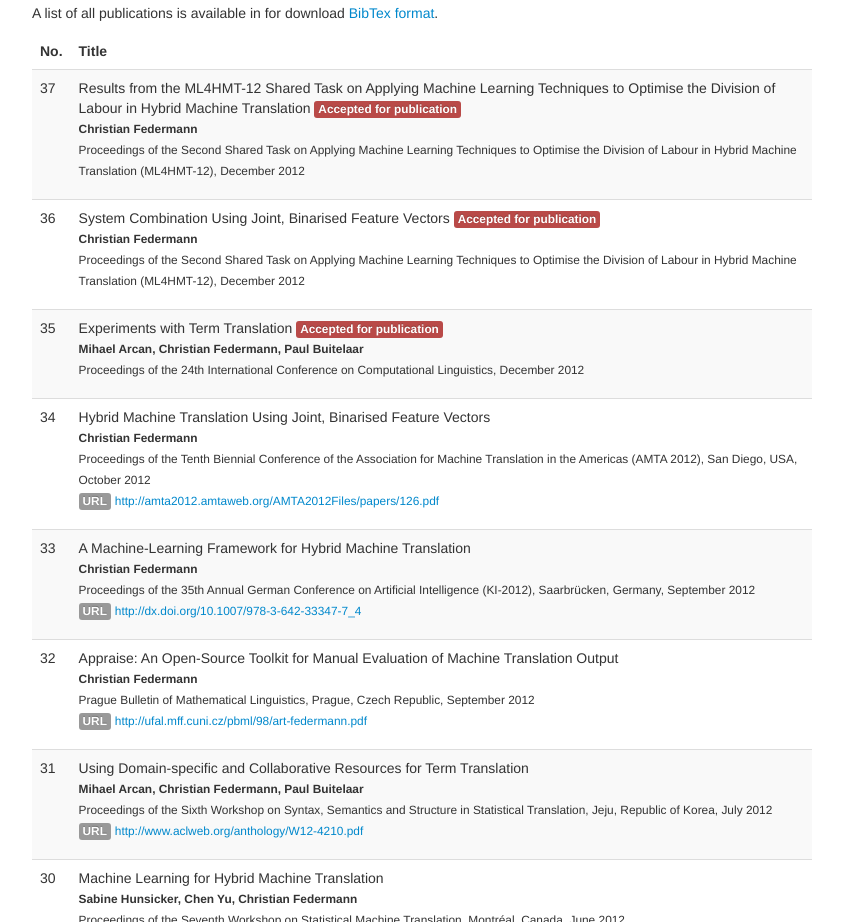
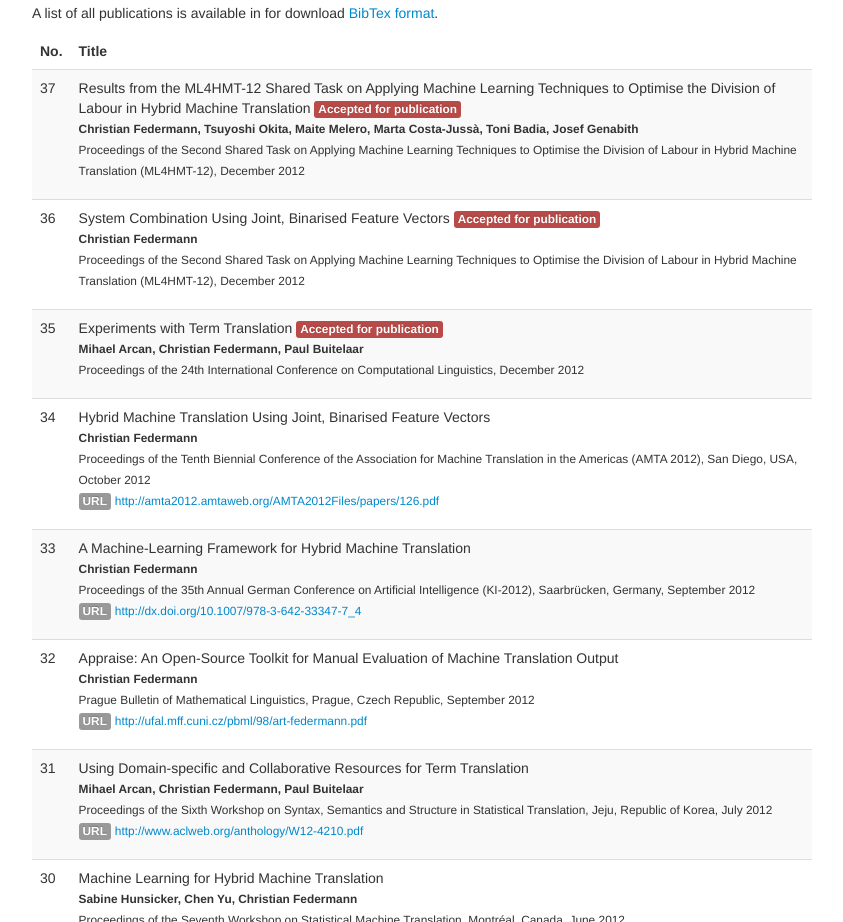
Before and after one commit to cfedermann/research-page, a plain HTML site: page index.html in a window 1280 px wide. Shown: the part 819-1741 px from the top of the page, without its empty margins (298-1141 px from the left). Drawn offline with Linux system fonts and the light colour scheme.

Commit message:
Updated authors for ML4HMT-12 results overview paper.

```diff
--- a/index.html
+++ b/index.html
@@ -114,7 +114,7 @@ and submitted my diploma thesis in July 2007. My PhD project is titled
                 <tr>
                   <td>37</td>
                   <td>
-                    <p>Results from the ML4HMT-12 Shared Task on Applying Machine Learning Techniques to Optimise the Division of Labour in Hybrid Machine Translation <span class="label  label-important">Accepted for publication</span><br/><strong><small>Christian Federmann</small></strong><br/><small>Proceedings of the Second Shared Task on Applying Machine Learning Techniques to Optimise the Division of Labour in Hybrid Machine Translation (ML4HMT-12), December 2012</small></p>
+                    <p>Results from the ML4HMT-12 Shared Task on Applying Machine Learning Techniques to Optimise the Division of Labour in Hybrid Machine Translation <span class="label  label-important">Accepted for publication</span><br/><strong><small>Christian Federmann, Tsuyoshi Okita, Maite Melero, Marta Costa-Juss&agrave;, Toni Badia, Josef Genabith</small></strong><br/><small>Proceedings of the Second Shared Task on Applying Machine Learning Techniques to Optimise the Division of Labour in Hybrid Machine Translation (ML4HMT-12), December 2012</small></p>
                   </td>
                 </tr>
                 <tr>
```
Also changed, not shown: 2 other files.
